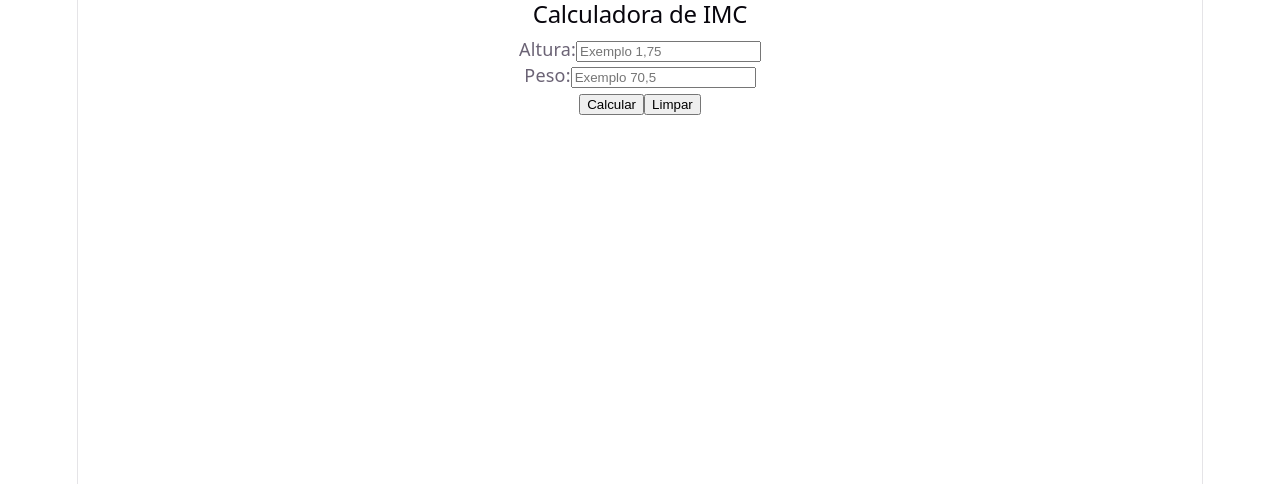
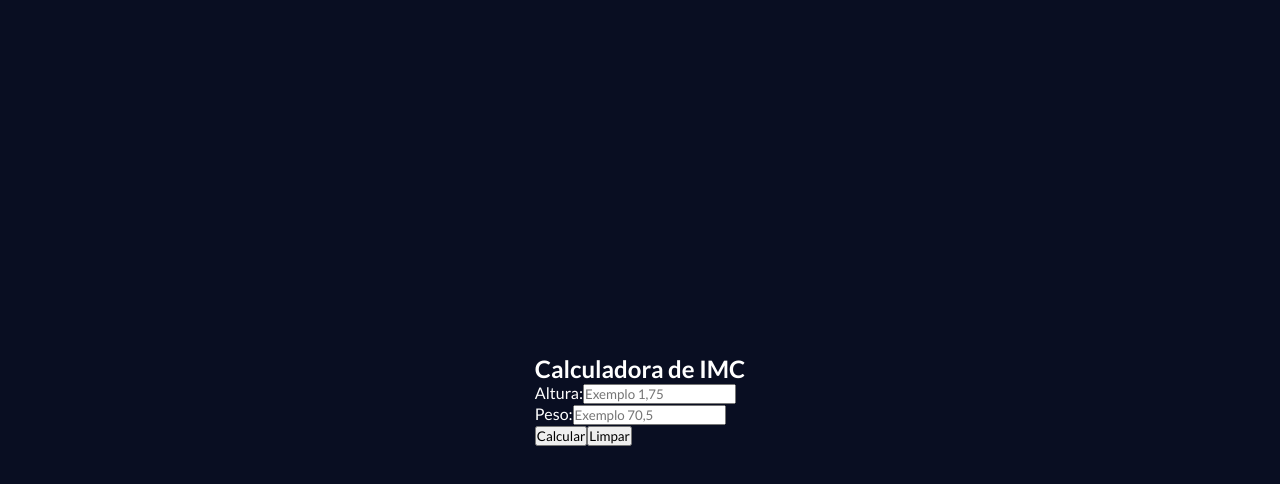
Before and after one commit to MPicolli/calculadora-imc-react, a React (Vite) app: page / in a window 1280 px wide. Shown: the top 484 px of the page. Built offline with nearby package versions, Linux system fonts and the light colour scheme.

Commit message:
style: implementa o reset css no index.css

```diff
--- a/index.html
+++ b/index.html
@@ -5,6 +5,12 @@
     <link rel="icon" type="image/svg+xml" href="/favicon.svg" />
     <meta name="viewport" content="width=device-width, initial-scale=1.0" />
     <title>calculadora-imc-react</title>
+    <link rel="preconnect" href="https://fonts.googleapis.com" />
+    <link rel="preconnect" href="https://fonts.gstatic.com" crossorigin />
+    <link
+      href="https://fonts.googleapis.com/css2?family=Lato:ital,wght@0,100;0,300;0,400;0,700;0,900;1,100;1,300;1,400;1,700;1,900&display=swap"
+      rel="stylesheet"
+    />
   </head>
   <body>
     <div id="root"></div>
--- a/src/index.css
+++ b/src/index.css
@@ -1,111 +1,15 @@
-:root {
-  --text: #6b6375;
-  --text-h: #08060d;
-  --bg: #fff;
-  --border: #e5e4e7;
-  --code-bg: #f4f3ec;
-  --accent: #aa3bff;
-  --accent-bg: rgba(170, 59, 255, 0.1);
-  --accent-border: rgba(170, 59, 255, 0.5);
-  --social-bg: rgba(244, 243, 236, 0.5);
-  --shadow:
-    rgba(0, 0, 0, 0.1) 0 10px 15px -3px, rgba(0, 0, 0, 0.05) 0 4px 6px -2px;
-
-  --sans: system-ui, 'Segoe UI', Roboto, sans-serif;
-  --heading: system-ui, 'Segoe UI', Roboto, sans-serif;
-  --mono: ui-monospace, Consolas, monospace;
-
-  font: 18px/145% var(--sans);
-  letter-spacing: 0.18px;
-  color-scheme: light dark;
-  color: var(--text);
-  background: var(--bg);
-  font-synthesis: none;
-  text-rendering: optimizeLegibility;
-  -webkit-font-smoothing: antialiased;
-  -moz-osx-font-smoothing: grayscale;
-
-  @media (max-width: 1024px) {
-    font-size: 16px;
-  }
-}
-
-@media (prefers-color-scheme: dark) {
-  :root {
-    --text: #9ca3af;
-    --text-h: #f3f4f6;
-    --bg: #16171d;
-    --border: #2e303a;
-    --code-bg: #1f2028;
-    --accent: #c084fc;
-    --accent-bg: rgba(192, 132, 252, 0.15);
-    --accent-border: rgba(192, 132, 252, 0.5);
-    --social-bg: rgba(47, 48, 58, 0.5);
-    --shadow:
-      rgba(0, 0, 0, 0.4) 0 10px 15px -3px, rgba(0, 0, 0, 0.25) 0 4px 6px -2px;
-  }
-
-  #social .button-icon {
-    filter: invert(1) brightness(2);
-  }
+* {
+  margin: 0;
+  padding: 0;
+  box-sizing: border-box;
+  font-family: "Lato", sans-serif;
 }
 
 body {
-  margin: 0;
+  background-color: #090e22;
+  display: flex;
+  justify-content: center;
+  align-items: center;
+  min-height: 100vh;
+  color: #fff;
 }
-
-#root {
-  width: 1126px;
-  max-width: 100%;
-  margin: 0 auto;
-  text-align: center;
-  border-inline: 1px solid var(--border);
-  min-height: 100svh;
-  display: flex;
-  flex-direction: column;
-  box-sizing: border-box;
-}
-
-h1,
-h2 {
-  font-family: var(--heading);
-  font-weight: 500;
-  color: var(--text-h);
-}
-
-h1 {
-  font-size: 56px;
-  letter-spacing: -1.68px;
-  margin: 32px 0;
-  @media (max-width: 1024px) {
-    font-size: 36px;
-    margin: 20px 0;
-  }
-}
-h2 {
-  font-size: 24px;
-  line-height: 118%;
-  letter-spacing: -0.24px;
-  margin: 0 0 8px;
-  @media (max-width: 1024px) {
-    font-size: 20px;
-  }
-}
-p {
-  margin: 0;
-}
-
-code,
-.counter {
-  font-family: var(--mono);
-  display: inline-flex;
-  border-radius: 4px;
-  color: var(--text-h);
-}
-
-code {
-  font-size: 15px;
-  line-height: 135%;
-  padding: 4px 8px;
-  background: var(--code-bg);
-}
```
